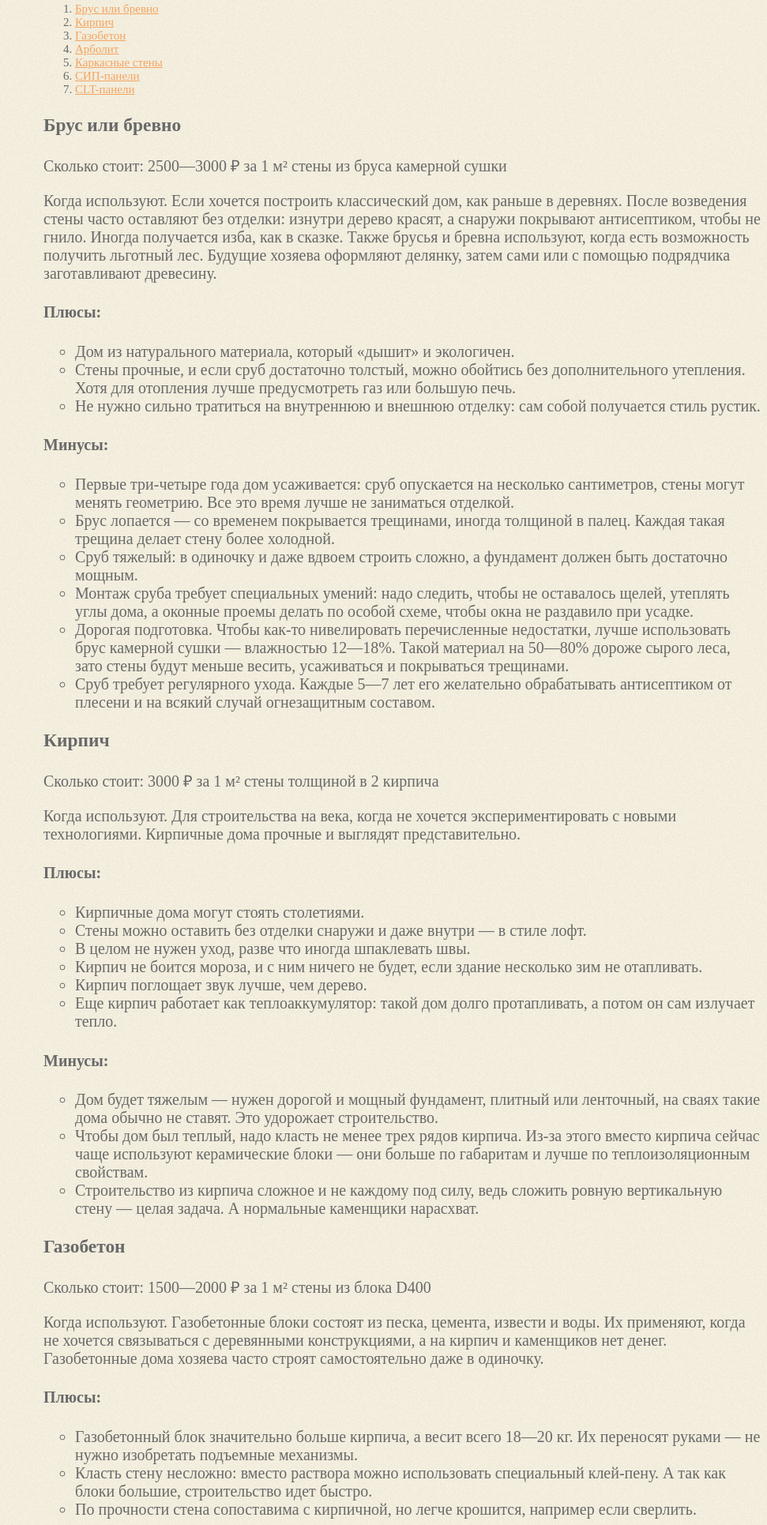
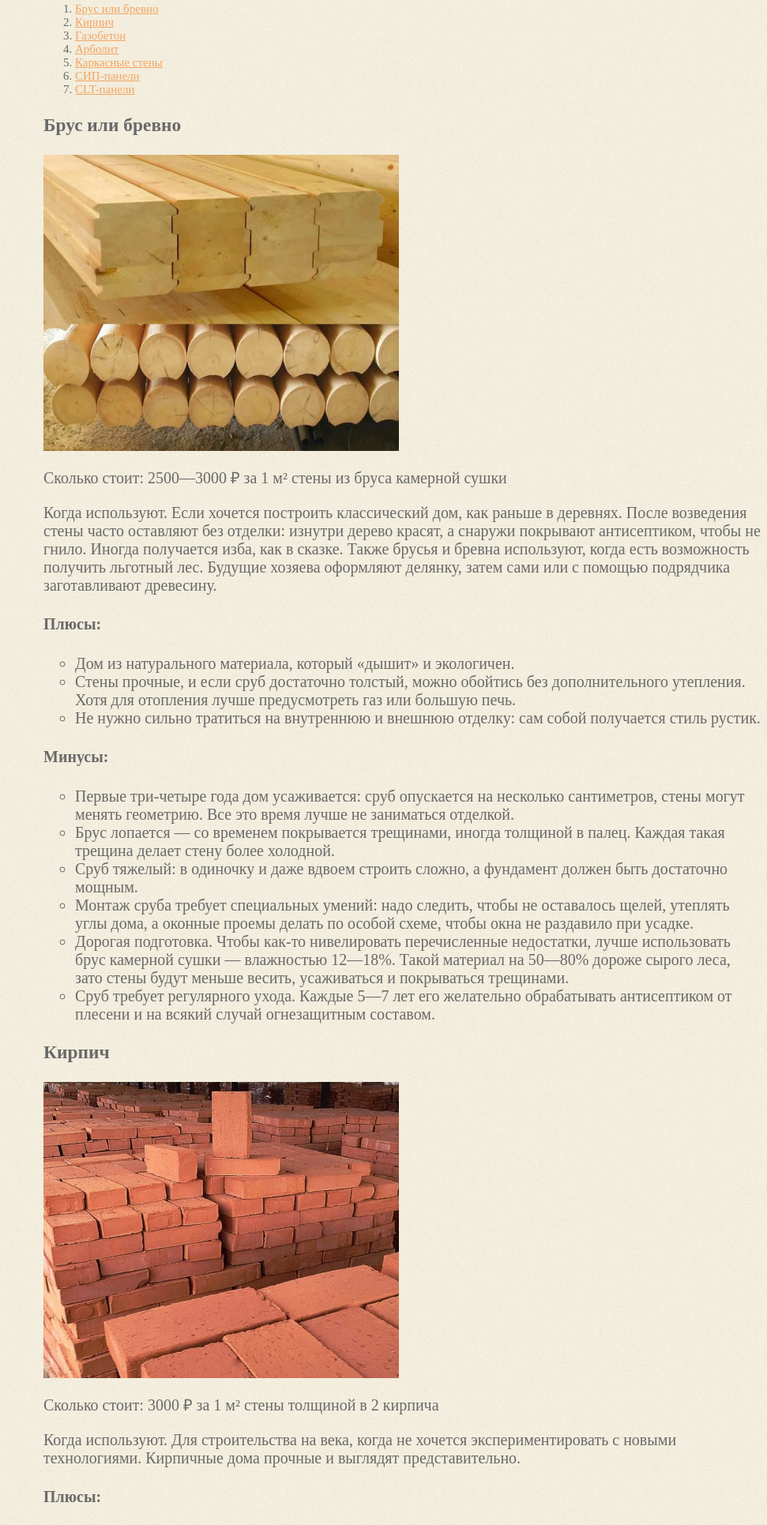
Before and after one commit to tchkk/house, a plain HTML site: page Стeны.htm in a window 1280 px wide. Shown: the part 947-2878 px from the top of the page at 79% size, without its empty margins (309-1280 px from the left). Drawn offline with Linux system fonts and the light colour scheme.

Commit message:
Update Стeны.htm

```diff
--- a/Стeны.htm
+++ b/Стeны.htm
@@ -105,6 +105,7 @@
 </li>
 		</ol>
 <h3><a id=p1>Брус или бревно</a></h3>
+	<p> <img src="Images/брус.png" height="375" width="450" align="center"></p>
 
 <p style="font-size: 20px">Сколько стоит: 2500—3000 ₽ за 1 м² стены из бруса камерной сушки
 
@@ -132,7 +133,7 @@
 	</ul>
 
 	<a id=p2><h3>Кирпич</h3></a>
-
+	<img src="Images/кирпич.jpg" height="375" width="450" align="center">
 	<p style="font-size: 20px">Сколько стоит: 3000 ₽ за 1 м² стены толщиной в 2 кирпича
 
 <p style="font-size: 20px">Когда используют. Для строительства на века, когда не хочется экспериментировать с новыми технологиями. Кирпичные дома прочные и выглядят представительно.
```
